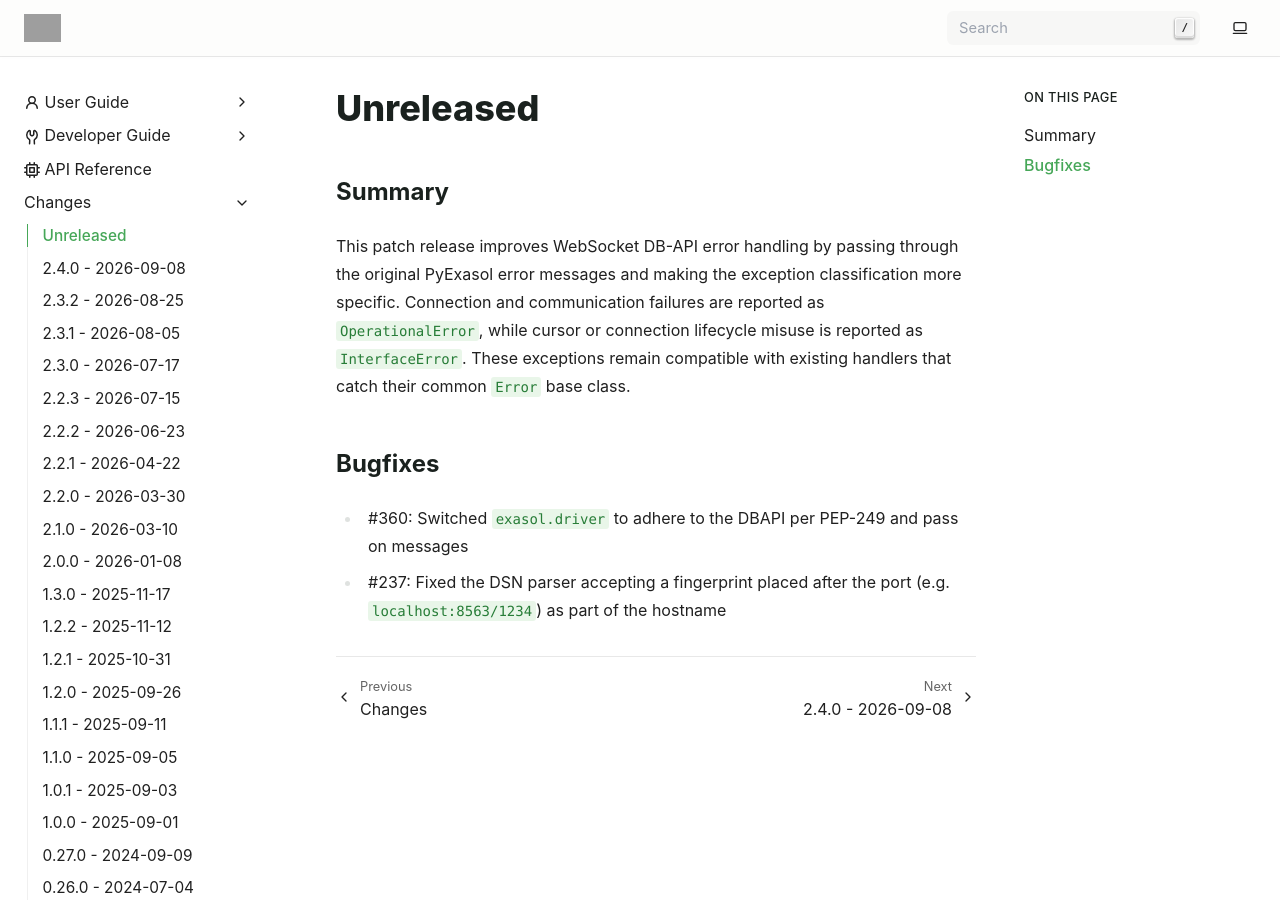
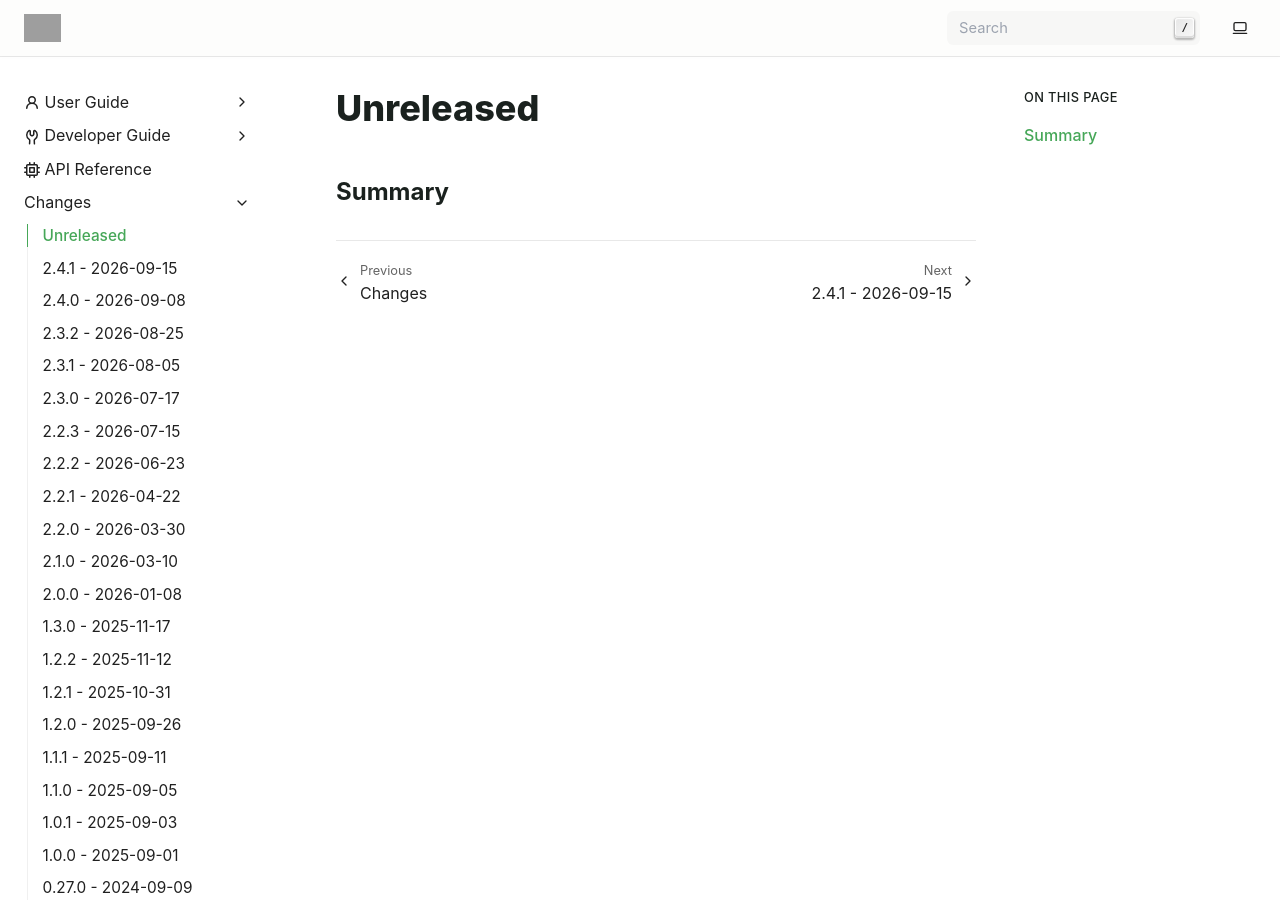
Before and after one commit to exasol/pyexasol, a Sphinx documentation site: the page built from doc/changes/unreleased.md, in a window 1280 px wide and 900 px high. Built offline with Sphinx 7.4.7, drawn with Linux system fonts in a browser that asks for light colours; grey boxes are pictures that could not be loaded.

Commit message:
Prepare release 2.4.1 (#407)
* Prepare release 2.4.1

```diff
--- a/doc/changes/unreleased.md
+++ b/doc/changes/unreleased.md
@@ -1,15 +1,3 @@
 # Unreleased
 
 ## Summary
-
-This patch release improves WebSocket DB-API error handling by passing through
-the original PyExasol error messages and making the exception classification
-more specific. Connection and communication failures are reported as
-`OperationalError`, while cursor or connection lifecycle misuse is reported as
-`InterfaceError`. These exceptions remain compatible with existing handlers
-that catch their common `Error` base class.
-
-## Bugfixes
-
-* #360: Switched `exasol.driver` to adhere to the DBAPI per PEP-249 and pass on messages
-* #237: Fixed the DSN parser accepting a fingerprint placed after the port (e.g. `localhost:8563/1234`) as part of the hostname
--- a/pyproject.toml
+++ b/pyproject.toml
@@ -1,6 +1,6 @@
 [project]
 name = "pyexasol"
-version = "2.4.0"
+version = "2.4.1"
 description = "Exasol python driver with extra features"
 authors = [
     { name = "Vitaly Markov", email = "wild.desu@gmail.com" },
```
Also changed, not shown: doc/changes/changelog.md (+2 -0 lines), doc/changes/changes_2.4.1.md (added, +21 -0 lines).
